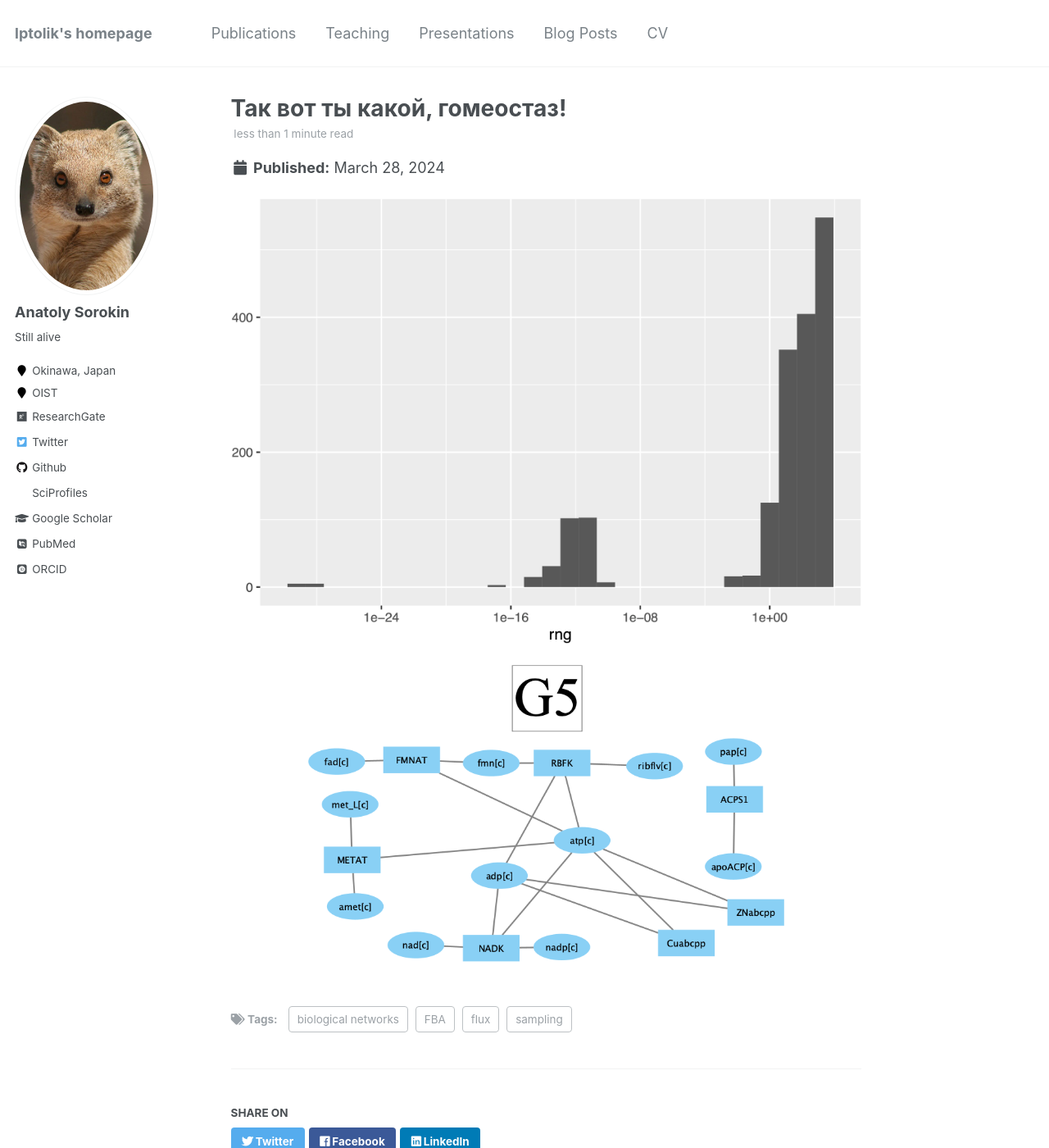
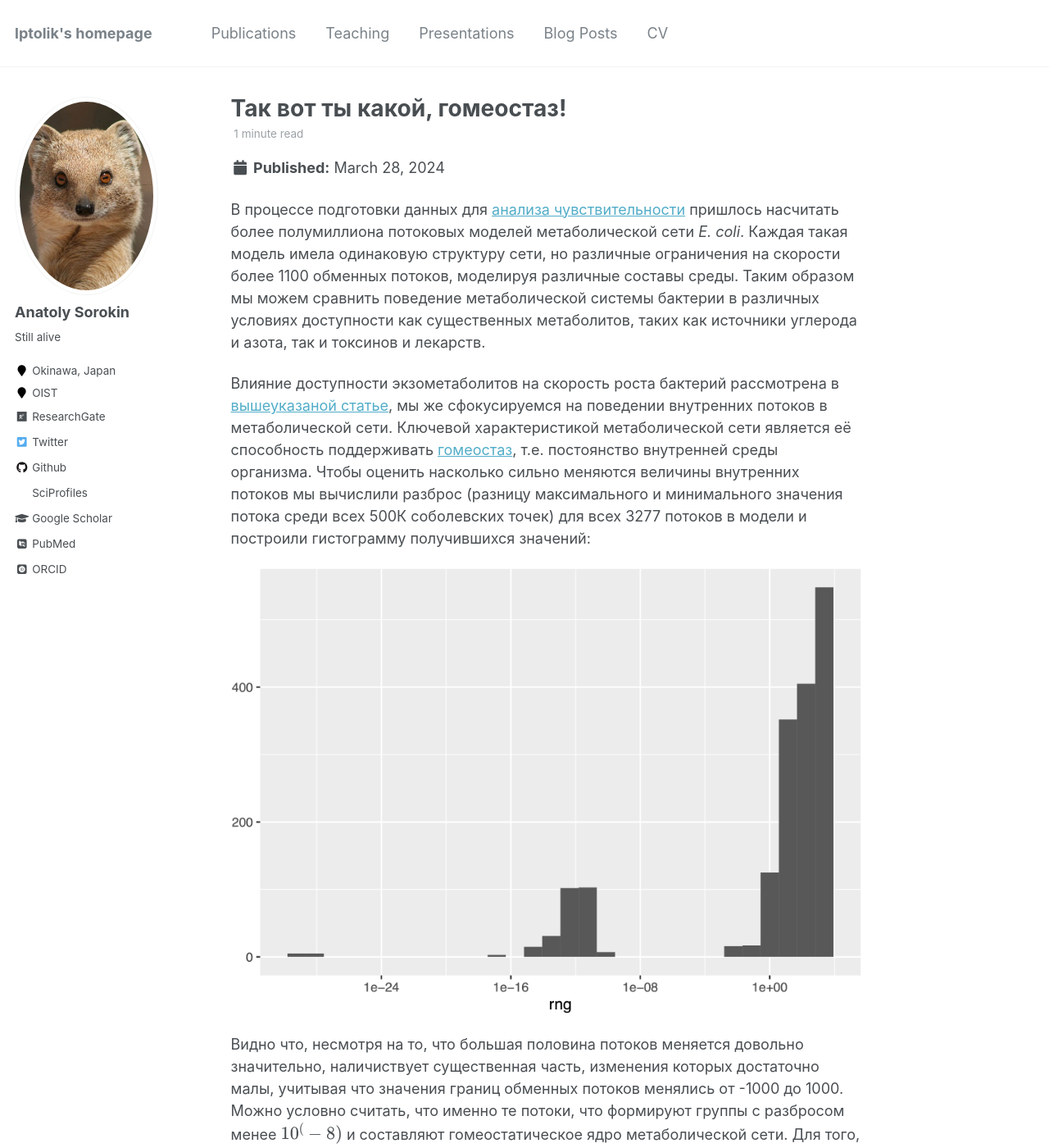
Before and after one commit to lptolik/lptolik.github.io, a Jekyll site: the page built from _posts/2025-02-28-FBA-sampling-post.md, in a window 1280 px wide and 1400 px high. Shown: the whole window at 82% size. Built offline with Jekyll 4.4.1, drawn with Linux system fonts in a browser that asks for light colours; some web fonts are replaced; formulas are drawn with MathJax 3; some of the changed text lies outside the part shown.

Commit message:
Update 2025-02-28-FBA-sampling-post.md

```diff
--- a/_posts/2025-02-28-FBA-sampling-post.md
+++ b/_posts/2025-02-28-FBA-sampling-post.md
@@ -9,6 +9,26 @@ tags:
   - flux
 ---
 
+В процессе подготовки данных для [анализа чувствительности](https://www.biorxiv.org/content/10.1101/2024.02.14.580207v1.abstract)
+пришлось насчитать более полумиллиона потоковых моделей метаболической сети *E. coli*.
+Каждая такая модель имела одинаковую структуру сети, но различные ограничения на скорости
+более 1100 обменных потоков, моделируя различные составы среды. Таким образом мы можем
+сравнить поведение метаболической системы бактерии в различных условиях доступности как
+существенных метаболитов, таких как источники углерода и азота, так и токсинов и лекарств.
+
+Влияние доступности экзометаболитов на скорость роста бактерий рассмотрена в [вышеуказаной статье](https://www.biorxiv.org/content/10.1101/2024.02.14.580207v1.abstract), мы же
+сфокусируемся на поведении внутренних потоков в метаболической сети. Ключевой
+характеристикой метаболической сети является её способность поддерживать [гомеостаз](https://ru.wikipedia.org/wiki/%D0%93%D0%BE%D0%BC%D0%B5%D0%BE%D1%81%D1%82%D0%B0%D0%B7), т.е. постоянство внутренней среды организма. Чтобы оценить насколько сильно
+меняются величины внутренних потоков мы вычислили разброс (разницу максимального и
+минимального значения потока среди всех 500К соболевских точек) для всех 3277 потоков в
+модели и построили гистограмму получившихся значений:
+
 ![](/images/FBAsampling/read.data-1.png)
 
+Видно что, несмотря на то, что большая половина потоков меняется довольно значительно,
+наличиствует существенная часть, изменения которых достаточно малы, учитывая что значения границ обменных потоков менялись от -1000 до 1000. Можно условно считать, что именно те потоки, что формируют группы с разбросом менее $10^(-8)$ и составляют гомеостатическое ядро метаболической сети. Для того, чтобы найти такие потоки мы кластеризовали данные по разбросу с помощью алгоритма [DBSCAN](https://ru.wikipedia.org/wiki/DBSCAN) с параметрами
+$\epsilon = 10^(-5)$ и $minPts=10$. Получившийся набор кластеров представлен в таблице:
+
+
+
 ![](/images/FBAsampling/G5.png)
```
